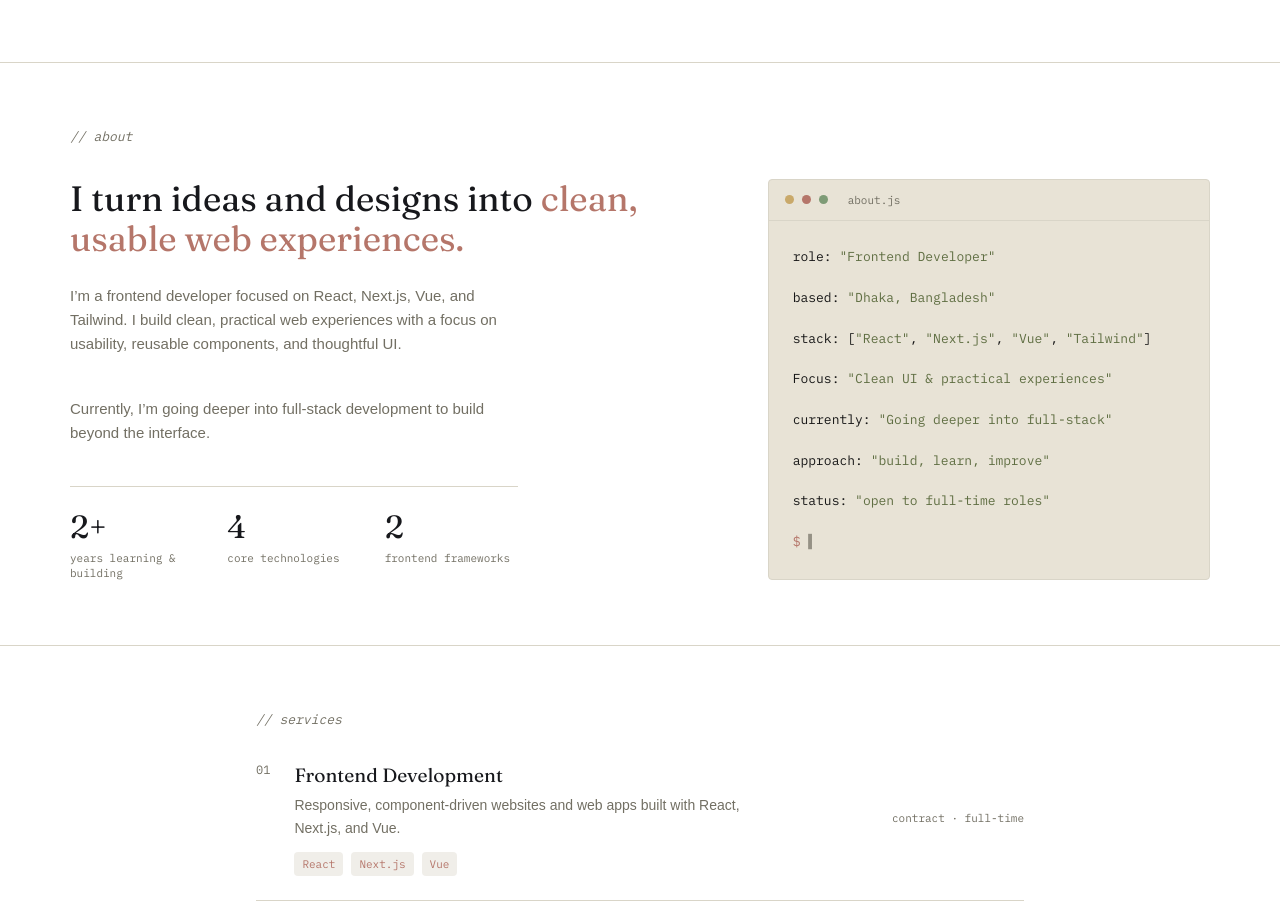
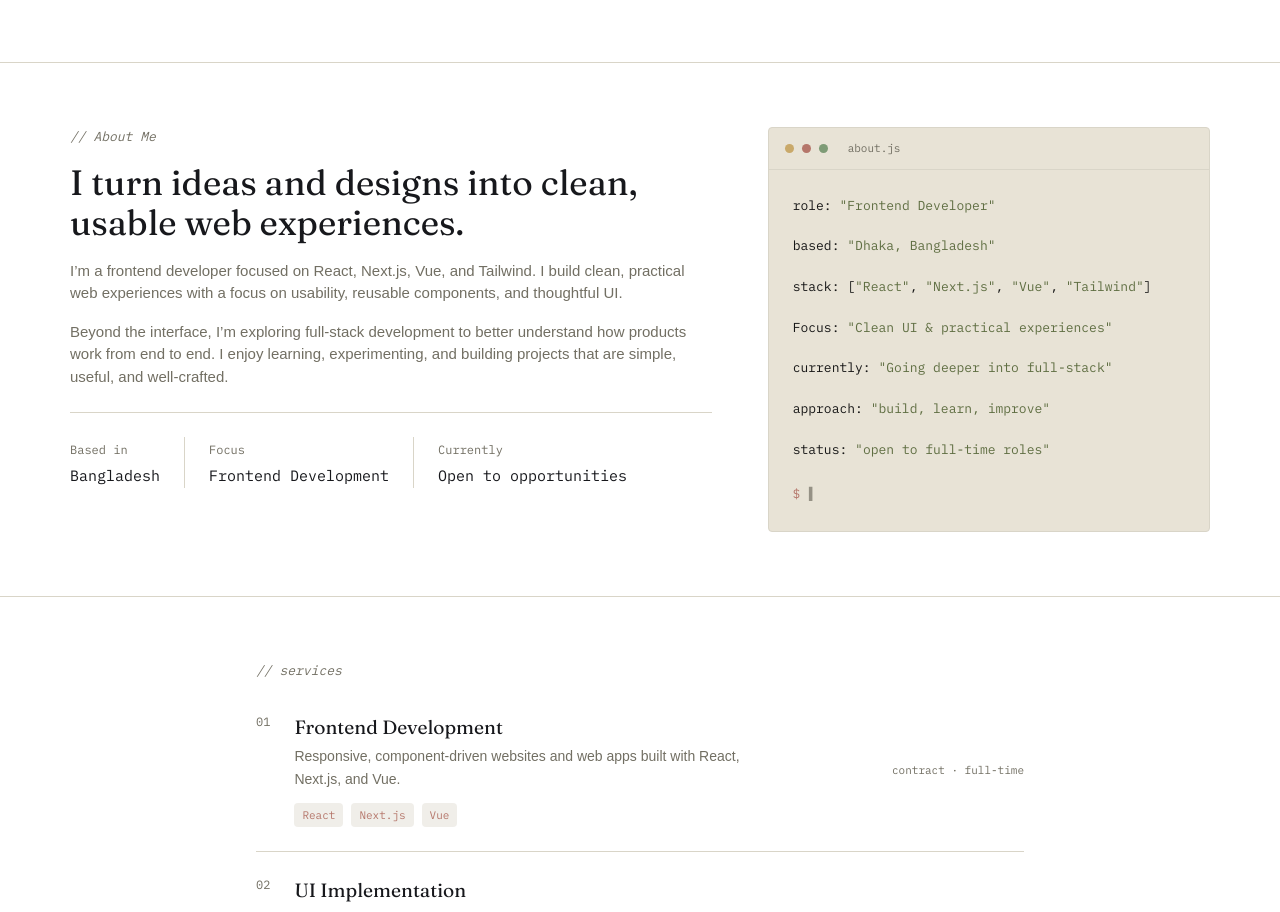
Before and after one commit to dev-nirob1/portfolio-nextjs, a Next.js app: page / in a window 1280 px wide. Shown: the part 2044-2956 px from the top of the page. Built offline with nearby package versions, Linux system fonts and the light colour scheme.

Commit message:
about section

```diff
--- a/src/app/components/section/About.jsx
+++ b/src/app/components/section/About.jsx
@@ -1,45 +1,59 @@
 import Container from "../ui/Container";
+import Heading from "../ui/Heading";
+import Paragraph from "../ui/Paragraph";
+import SectionTitle from "../ui/SectionTitle";
+import Span from "../ui/Span";
 import WindowPanel from "../ui/WindowPanel";
 
-const stats = [
-  { value: "2+", label: "years learning & building" },
-  { value: "4", label: "core technologies" },
-  { value: "2", label: "frontend frameworks" },
+const items = [
+  {
+    label: "Based in",
+    value: "Bangladesh",
+  },
+  {
+    label: "Focus",
+    value: "Frontend Development",
+  },
+  {
+    label: "Currently",
+    value: "Open to opportunities",
+  },
 ];
 
 const About = () => {
   return (
     <section id="about" className="py-16 border-t border-line">
       <Container>
-        <p className="font-mono text-[13px] text-slate italic mb-8">// about</p>
-
         <div className="grid md:grid-cols-12 gap-10 md:gap-14">
           <div className="md:col-span-7">
-            <p className="font-display text-[1.9rem] md:text-[2.2rem] leading-[1.15] mb-6 text-ink">
-              I turn ideas and designs into{" "}
-              <span className="text-primary">
-                clean, usable web experiences.
-              </span>
-            </p>
-            <p className="text-[15px] leading-relaxed max-w-md text-slate mb-10">
+            <SectionTitle className="mb-4">About Me</SectionTitle>
+            <Heading as="h3" className="mb-4">
+              I turn ideas and designs into clean, usable web experiences.
+            </Heading>
+            <Paragraph className="mb-4">
               I’m a frontend developer focused on React, Next.js, Vue, and
               Tailwind. I build clean, practical web experiences with a focus on
               usability, reusable components, and thoughtful UI.
-            </p>
-            <p className="text-[15px] leading-relaxed max-w-md text-slate mb-10">
-              Currently, I’m going deeper into full-stack development to build
-              beyond the interface.
-            </p>
+            </Paragraph>
 
-            <div className="grid grid-cols-3 gap-6 max-w-md pt-6 border-t border-line">
-              {stats.map((stat) => (
-                <div key={stat.label}>
-                  <p className="font-display text-[2rem] text-ink leading-none">
-                    {stat.value}
-                  </p>
-                  <p className="font-mono text-[11px] text-slate mt-2 leading-snug">
-                    {stat.label}
-                  </p>
+            <Paragraph className="mb-6">
+              Beyond the interface, I’m exploring full-stack development to
+              better understand how products work from end to end. I enjoy
+              learning, experimenting, and building projects that are simple,
+              useful, and well-crafted.
+            </Paragraph>
+
+            <div className="flex flex-wrap pt-6 border-t border-line">
+              {items.map((item) => (
+                <div
+                  key={item.label}
+                  className="pr-6 mr-6 border-r border-line last:border-r-0"
+                >
+                  <Span className="text-slate">{item.label}</Span>
+
+                  <Paragraph className="font-mono text-ink mt-1">
+                    {item.value}
+                  </Paragraph>
                 </div>
               ))}
             </div>
@@ -50,46 +64,46 @@ const About = () => {
               <div className="p-6 font-mono text-[13px] leading-[1.9] space-y-4">
                 <p>
                   role:{" "}
-                  <span className="text-secondary">"Frontend Developer"</span>
+                  <span className="text-secondary">{`"Frontend Developer"`}</span>
                 </p>
                 <p>
                   based:{" "}
-                  <span className="text-secondary">"Dhaka, Bangladesh"</span>
+                  <span className="text-secondary">{`"Dhaka, Bangladesh"`}</span>
                 </p>
                 <p>
-                  stack: [<span className="text-secondary">"React"</span>,{" "}
-                  <span className="text-secondary">"Next.js"</span>,{" "}
-                  <span className="text-secondary">"Vue"</span>,{" "}
-                  <span className="text-secondary">"Tailwind"</span>]
+                  stack: [<span className="text-secondary">{`"React"`}</span>,{" "}
+                  <span className="text-secondary">{`"Next.js"`}</span>,{" "}
+                  <span className="text-secondary">{`"Vue"`}</span>,{" "}
+                  <span className="text-secondary">{`"Tailwind"`}</span>]
                 </p>
                 <p>
                   Focus:{" "}
                   <span className="text-secondary">
-                    "Clean UI & practical experiences"
+                    {`"Clean UI & practical experiences"`}
                   </span>
                 </p>
                 <p>
                   currently:{" "}
                   <span className="text-secondary">
-                    "Going deeper into full-stack"
+                    {`"Going deeper into full-stack"`}
                   </span>
                 </p>
                 <p>
                   approach:{" "}
                   <span className="text-secondary">
-                    "build, learn, improve"
+                    {`"build, learn, improve"`}
                   </span>
                 </p>
                 <p>
                   status:{" "}
                   <span className="text-secondary">
-                    "open to full-time roles"
+                    {`"open to full-time roles"`}
                   </span>
                 </p>
-                <p className="mt-3 text-slate">
-                  <span className="text-primary">$</span>{" "}
-                  <span className="animate-pulse">▍</span>
-                </p>
+                <Paragraph className="mt-3 text-slate">
+                  <Span className="text-primary">$</Span>{" "}
+                  <Span className="animate-pulse">▍</Span>
+                </Paragraph>
               </div>
             </WindowPanel>
           </div>
```
